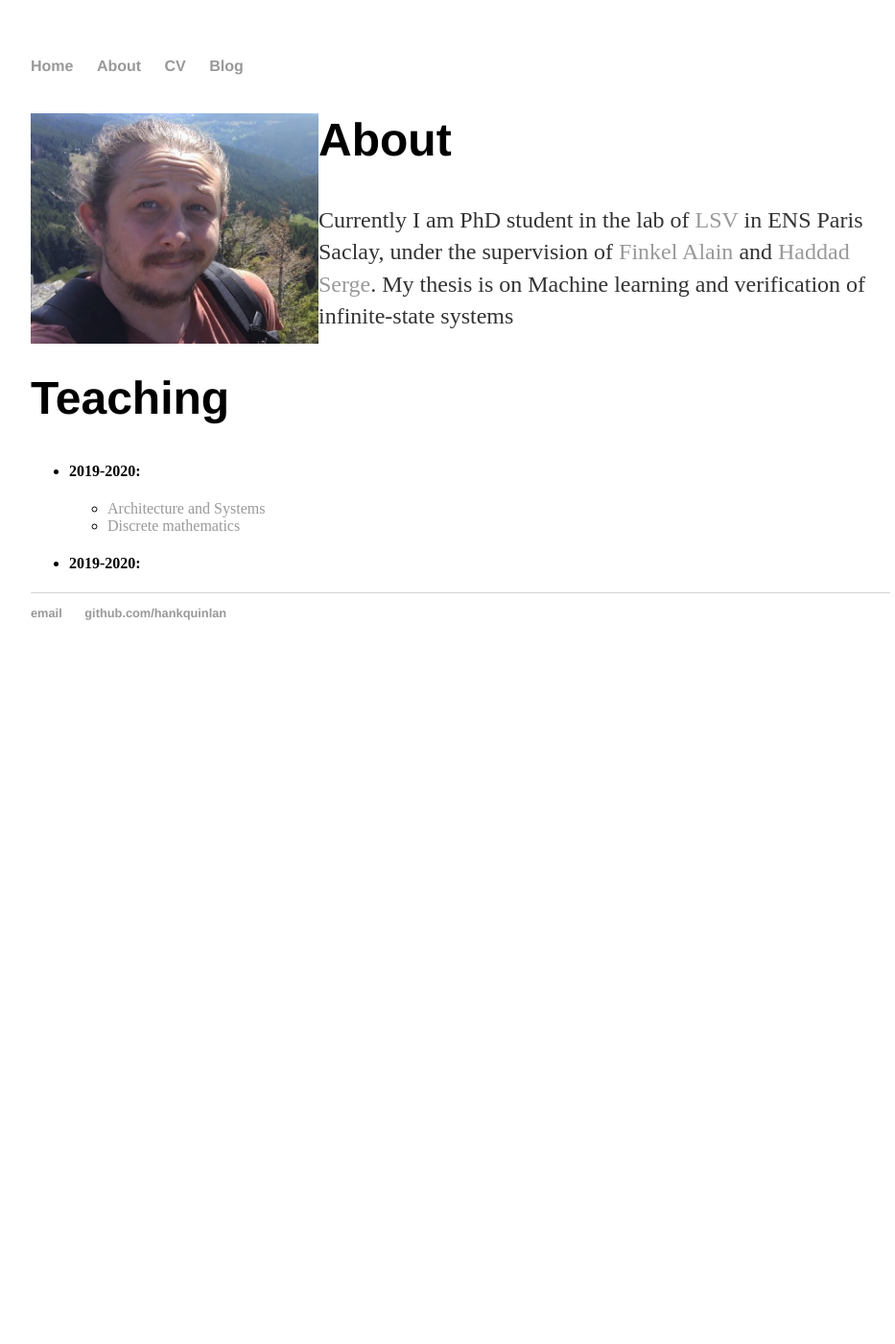
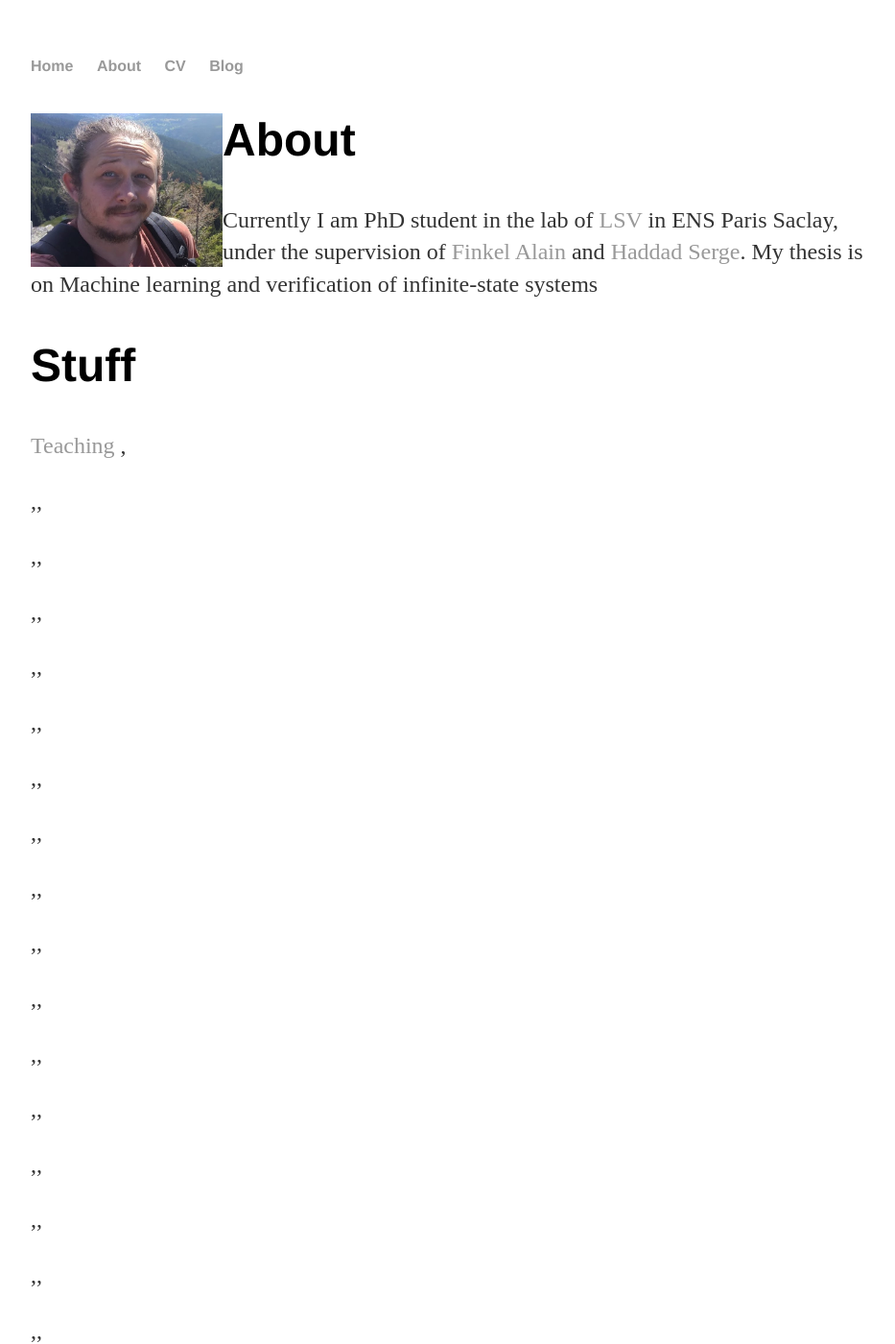
Before and after one commit to IgorKhm/igorkhm.github.io, a Jekyll site: the page built from index.md, in a window 1280 px wide and 1400 px high. Shown: the whole window at 96% size, without its empty margins (160-1093 px from the left). Built offline with Jekyll 4.4.1, drawn with Linux system fonts in a browser that asks for light colours; some of the changed text lies outside the part shown.

Commit message:
Update index.md

```diff
--- a/index.md
+++ b/index.md
@@ -3,12 +3,124 @@
 title: "Igor Khmelnitsky, personal website"
 ---
 
+# <img src="pictures/myphoto.jpg" style="float: left;" alt="drawing" width="200"/>  About
+Currently I am PhD student in the lab of [LSV](https://www.lsv.fr) in ENS Paris Saclay, under the supervision of [Finkel Alain](http://www.lsv.fr/~finkel) and [Haddad Serge](http://www.lsv.fr/~haddad). My thesis is on Machine learning and verification of infinite-state systems
 
+# Stuff
+[Teaching](Teaching)
+,
 
+,,
 
+,,
 
-# <img src="pictures/myphoto.jpg" style="float: left;" alt="drawing" width="300"/> About
-Currently I am PhD student in the lab of [LSV](https://www.lsv.fr) in ENS Paris Saclay, under the supervision of [Finkel Alain](http://www.lsv.fr/~finkel) and [Haddad Serge](http://www.lsv.fr/~haddad). My thesis is on Machine learning and verification of infinite-state systems
+,,
+
+,,
+
+,,
+
+,,
+
+,,
+
+,,
+
+,,
+
+,,
+
+,,
+
+,,
+
+,,
+
+,,
+
+,,
+
+,,
+
+,,
+
+,,
+
+,,
+
+,,
+
+,,
+
+,,
+
+,,
+
+,,
+
+,,
+
+,,
+
+,,
+
+,,
+
+,,
+
+,,
+
+,,
+
+,,
+
+,,
+
+,,
+
+,,
+
+,,
+
+,,
+
+,,
+
+,,
+
+,,
+
+,,
+
+,,
+
+,,
+
+,,
+
+,,
+
+,,
+
+,,
+
+,,
+
+,,
+
+,,
+
+,,
+
+,,
+
+,,
+
+,
+
+# Talks
+
+# Publications
 
 # Teaching
 - ####  2019-2020:
```
